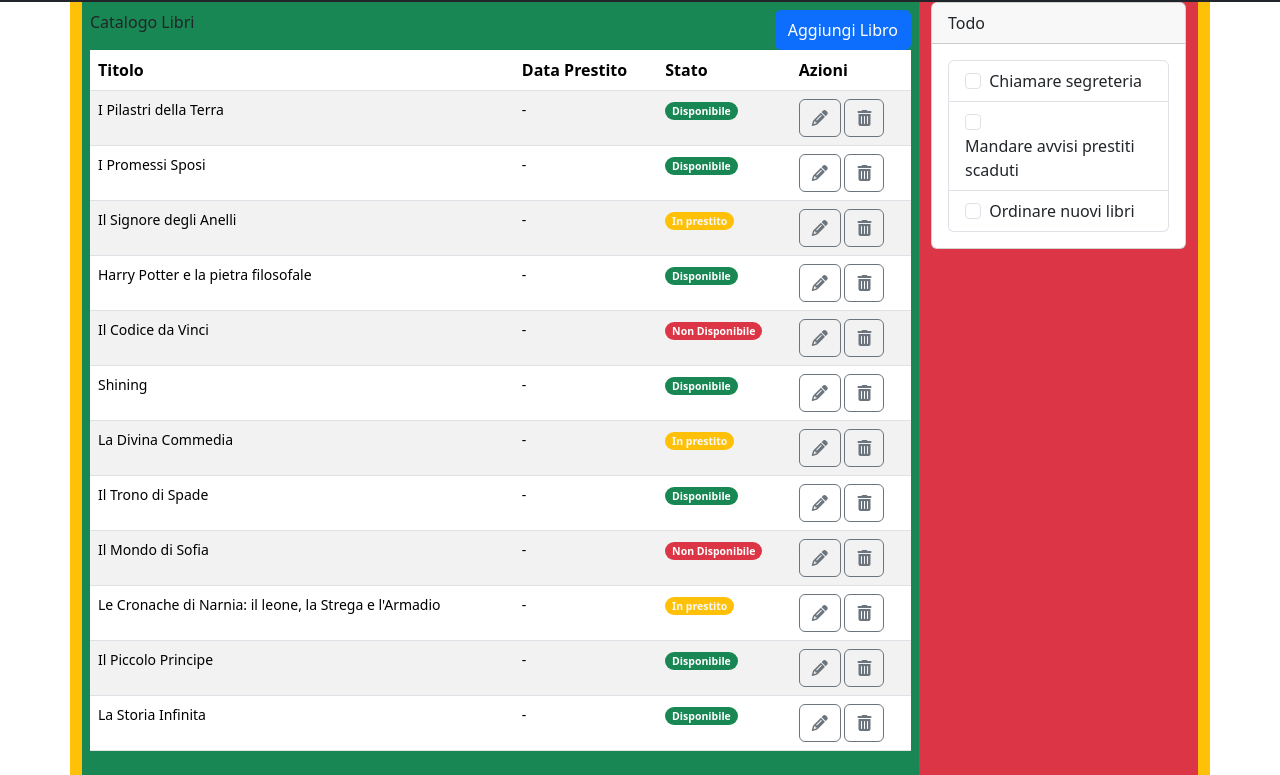
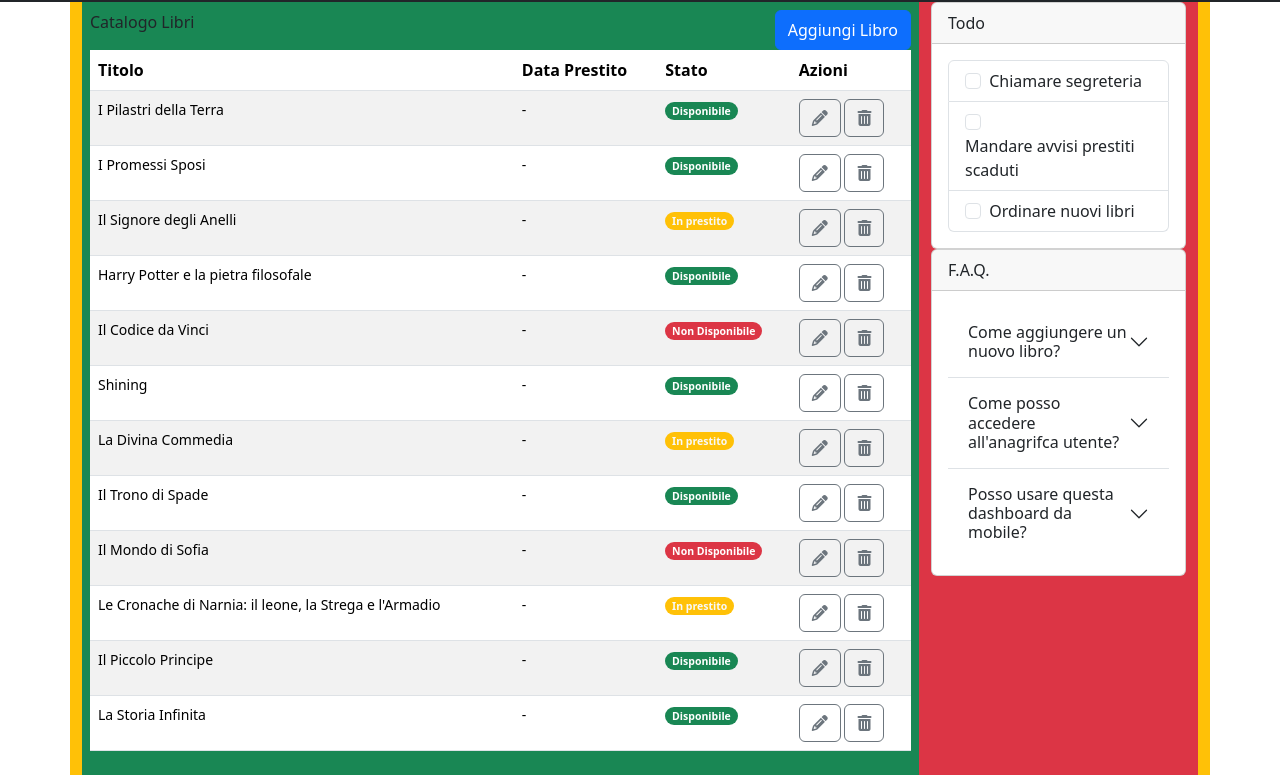
Before and after one commit to lorenzoferrante97/html-css-bootstrap-dashboard, a plain HTML site: page index.html in a window 1280 px wide. Shown: the part 64-839 px from the top of the page. Drawn offline with nearby package versions, Linux system fonts and the light colour scheme.

Commit message:
add: faq card + faq

```diff
--- a/index.html
+++ b/index.html
@@ -253,6 +253,7 @@
                 </div>
                 <!-- aside container -->
                 <div class="col-12 col-lg-3">
+                    <!-- todo -->
                     <div class="card">
                         <div class="card-header">Todo</div>
                         <div class="card-body">
@@ -272,6 +273,50 @@
                             </ul>
                         </div>
                     </div>
+                    <!-- FAQ -->
+                    <div class="card">
+                        <div class="card-header">F.A.Q.</div>
+                        <div class="card-body">
+                            <div class="accordion accordion-flush" id="accordionFlushExample">
+                                <div class="accordion-item">
+                                    <h2 class="accordion-header">
+                                        <button class="accordion-button collapsed" type="button" data-bs-toggle="collapse" data-bs-target="#flush-collapseOne" aria-expanded="false" aria-controls="flush-collapseOne">
+                                        Come aggiungere un nuovo libro?
+                                        </button>
+                                    </h2>
+                                    <div id="flush-collapseOne" class="accordion-collapse collapse" data-bs-parent="#accordionFlushExample">
+                                        <div class="accordion-body">
+                                            <p>Lorem ipsum dolor sit amet consectetur adipisicing elit. Quos cum aperiam at corrupti cumque corporis vero autem voluptates quo, necessitatibus alias repudiandae excepturi aut commodi odit aspernatur facilis. Nesciunt, pariatur!</p>
+                                        </div>
+                                    </div>
+                                </div>
+                                <div class="accordion-item">
+                                    <h2 class="accordion-header">
+                                        <button class="accordion-button collapsed" type="button" data-bs-toggle="collapse" data-bs-target="#flush-collapseOne" aria-expanded="false" aria-controls="flush-collapseOne">
+                                        Come posso accedere all'anagrifca utente?
+                                        </button>
+                                    </h2>
+                                    <div id="flush-collapseOne" class="accordion-collapse collapse" data-bs-parent="#accordionFlushExample">
+                                        <div class="accordion-body">
+                                            <p>Lorem ipsum dolor sit amet consectetur adipisicing elit. Quos cum aperiam at corrupti cumque corporis vero autem voluptates quo, necessitatibus alias repudiandae excepturi aut commodi odit aspernatur facilis. Nesciunt, pariatur!</p>
+                                        </div>
+                                    </div>
+                                </div>
+                                <div class="accordion-item">
+                                    <h2 class="accordion-header">
+                                        <button class="accordion-button collapsed" type="button" data-bs-toggle="collapse" data-bs-target="#flush-collapseOne" aria-expanded="false" aria-controls="flush-collapseOne">
+                                        Posso usare questa dashboard da mobile?
+                                        </button>
+                                    </h2>
+                                    <div id="flush-collapseOne" class="accordion-collapse collapse" data-bs-parent="#accordionFlushExample">
+                                        <div class="accordion-body">
+                                            <p>Lorem ipsum dolor sit amet consectetur adipisicing elit. Quos cum aperiam at corrupti cumque corporis vero autem voluptates quo, necessitatibus alias repudiandae excepturi aut commodi odit aspernatur facilis. Nesciunt, pariatur!</p>
+                                        </div>
+                                    </div>
+                                </div>
+                            </div>
+                        </div>
+                    </div>
                 </div>
             </section>
         </section>
```
